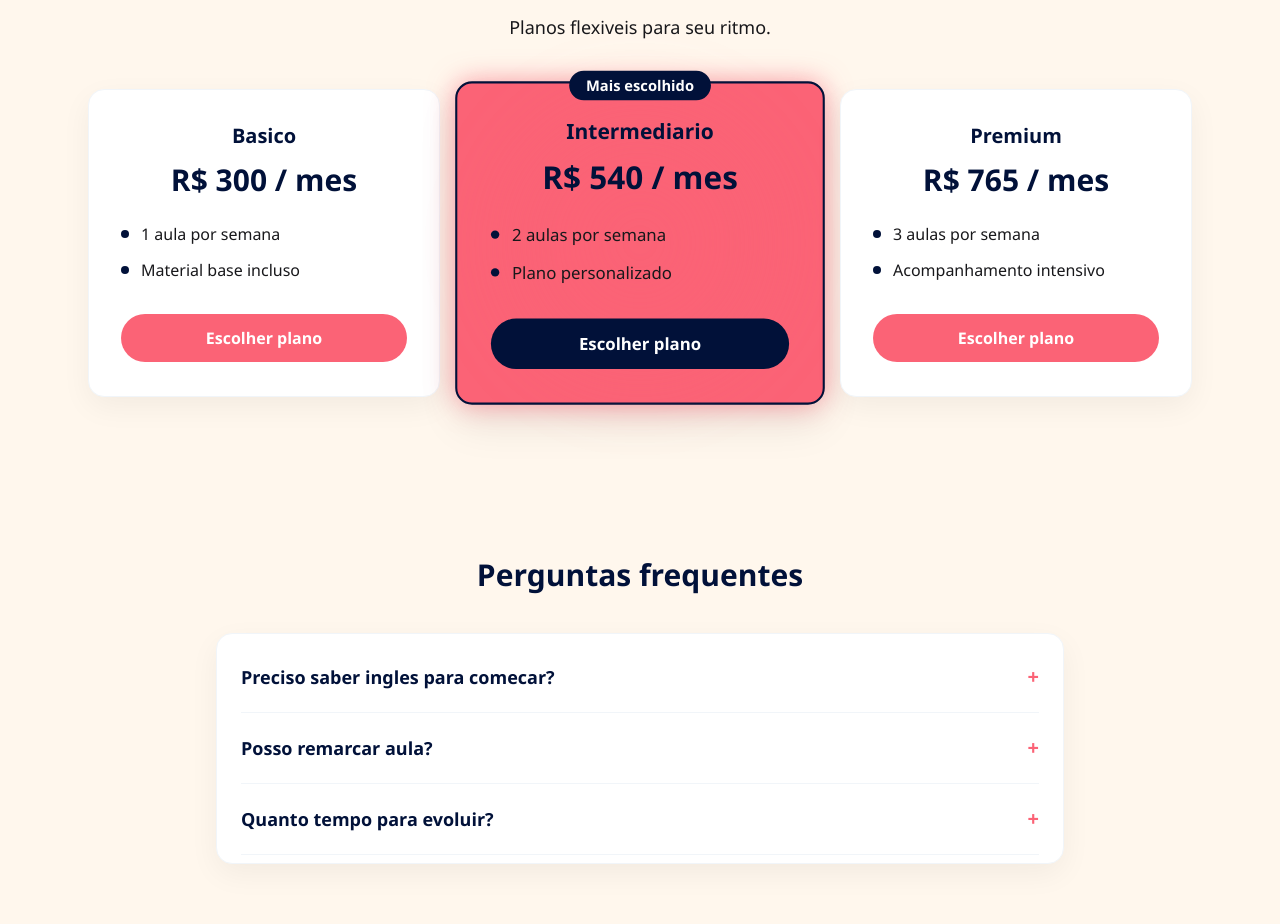
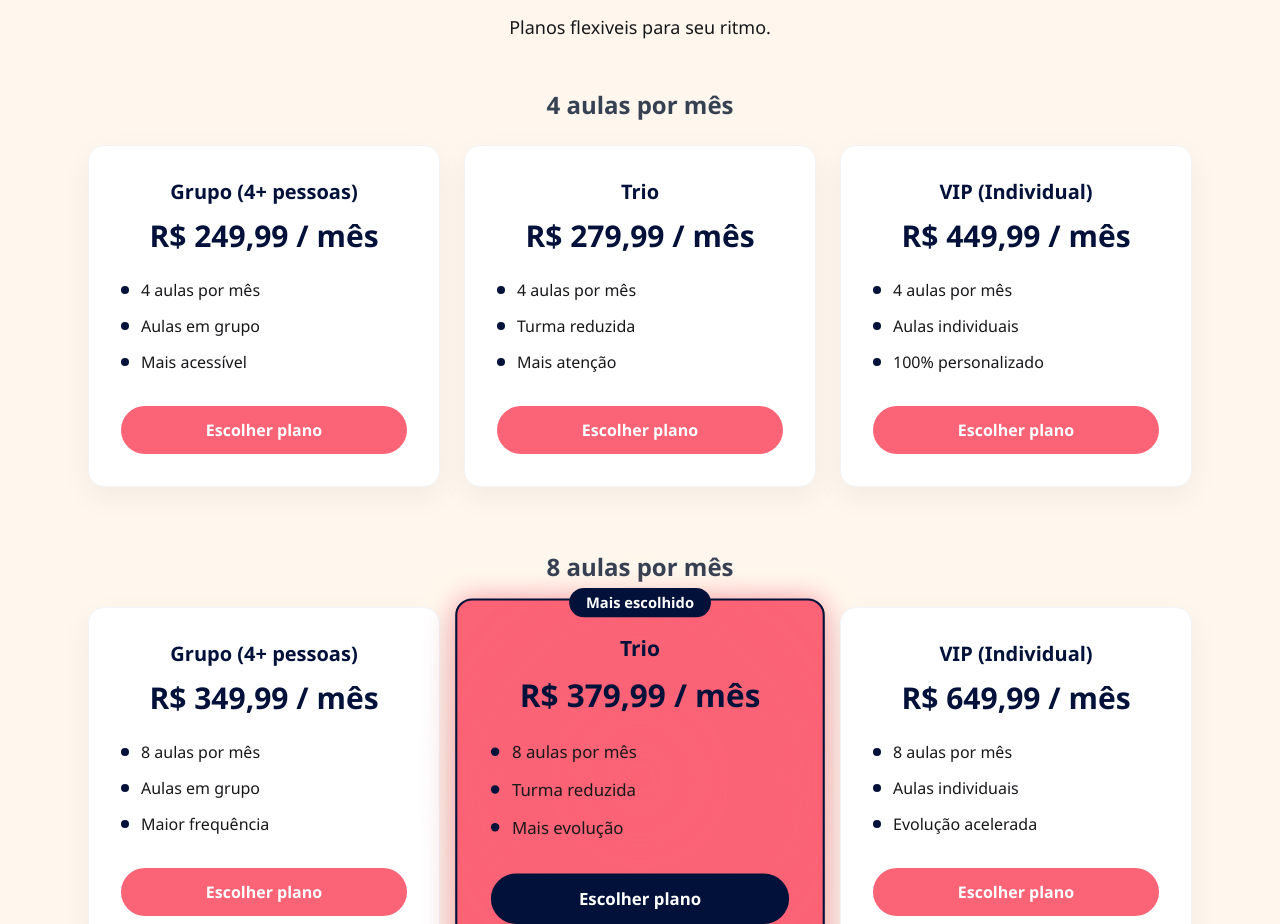
Before and after one commit to Kaikyterto/teacherjade, a React (Vite) app: page / in a window 1280 px wide. Shown: the part 1876-2800 px from the top of the page. Built offline with nearby package versions, Linux system fonts and the light colour scheme.

Commit message:
alterando planos

```diff
--- a/src/components/Card.jsx
+++ b/src/components/Card.jsx
@@ -1,38 +1,24 @@
 import { getWhatsAppUrl, plans } from "../content/site";
 
 export default function Card() {
-  return (
-    <section
-      id="card"
-      className="py-20"
-      style={{ backgroundColor: "var(--brand-amber)" }}
-    >
-      <div className="mx-auto w-full max-w-6xl px-6 text-center">
-        {/* TÍTULO */}
-        <h2
-          className="text-3xl font-bold"
-          style={{ color: "var(--brand-primary)" }}
-        >
-          Escolha seu plano
-        </h2>
+  const planos4 = plans.filter((p) =>
+    p.features.some((f) => f.includes("4 aulas"))
+  );
 
-        <p className="mt-4 text-lg" style={{ color: "var(--brand-ink)" }}>
-          Planos flexiveis para seu ritmo.
-        </p>
+  const planos8 = plans.filter((p) =>
+    p.features.some((f) => f.includes("8 aulas"))
+  );
 
-        {/* CARDS */}
-        <div className="mt-12 grid gap-6 md:grid-cols-3">
-          {plans.map((plan) => {
+  const renderCards = (lista) =>
+    lista.map((plan, index) => {
       const isFeatured = plan.featured;
 
       return (
         <article
-                key={plan.name}
+          key={plan.name + index}
           className="relative rounded-2xl p-8 transition duration-300"
           style={{
-                  backgroundColor: isFeatured
-                    ? "var(--brand-light-pink)"
-                    : "#fff",
+            backgroundColor: isFeatured ? "var(--brand-light-pink)" : "#fff",
             border: isFeatured
               ? "2px solid var(--brand-primary)"
               : "1px solid #f1f5f9",
@@ -106,7 +92,7 @@ export default function Card() {
 
           {/* BOTÃO */}
           <a
-                  href={getWhatsAppUrl(plan.message)}
+            href={getWhatsAppUrl(plan.message, plan.source)}
             className="mt-8 block rounded-full px-6 py-3 text-center font-semibold transition"
             style={{
               backgroundColor: isFeatured
@@ -115,8 +101,7 @@ export default function Card() {
               color: "#fff",
             }}
             onMouseOver={(e) =>
-                    (e.currentTarget.style.backgroundColor =
-                      "var(--brand-primary)")
+              (e.currentTarget.style.backgroundColor = "var(--brand-primary)")
             }
             onMouseOut={(e) =>
               (e.currentTarget.style.backgroundColor = isFeatured
@@ -128,7 +113,41 @@ export default function Card() {
           </a>
         </article>
       );
-          })}
+    });
+
+  return (
+    <section
+      id="card"
+      className="py-20"
+      style={{ backgroundColor: "var(--brand-amber)" }}
+    >
+      <div className="mx-auto w-full max-w-6xl px-6 text-center">
+        {/* TÍTULO */}
+        <h2
+          className="text-3xl font-bold"
+          style={{ color: "var(--brand-primary)" }}
+        >
+          Escolha seu plano
+        </h2>
+
+        <p className="mt-4 text-lg" style={{ color: "var(--brand-ink)" }}>
+          Planos flexiveis para seu ritmo.
+        </p>
+
+        <h3 className="mt-12 text-2xl font-semibold text-gray-700">
+          4 aulas por mês
+        </h3>
+
+        <div className="mt-6 grid gap-6 md:grid-cols-2 lg:grid-cols-3">
+          {renderCards(planos4)}
+        </div>
+
+        <h3 className="mt-16 text-2xl font-semibold text-gray-700">
+          8 aulas por mês
+        </h3>
+
+        <div className="mt-6 grid gap-6 md:grid-cols-2 lg:grid-cols-3">
+          {renderCards(planos8)}
         </div>
       </div>
     </section>
--- a/src/content/site.js
+++ b/src/content/site.js
@@ -1,16 +1,26 @@
 export const siteContent = {
   brandName: "Teacher Jade",
   subtitle: "English Coaching",
-  email: "contato@teacherjade.com",
-  phoneDisplay: "(45) 99817-2267",
-  phoneDigits: "5545998172267",
-  defaultMessage: "Ola! Quero saber mais sobre as aulas.",
+  email: "jadelfernandes@yahoo.com.au",
+  instagram:
+    "https://www.instagram.com/jade_lfernandes?igsh=MXZxY241dTA0ZmlqYQ==",
+  phoneDisplay: "(19) 99160-6984",
+  phoneDigits: "5519991606984",
+
+  defaultMessage: "Olá! Vim pelo site e quero saber mais sobre as aulas.",
   primaryCtaLabel: "Comecar agora",
-  primaryCtaMessage: "Ola! Quero comecar as aulas.",
+  primaryCtaMessage: "Olá! Vim pelo site e quero começar as aulas.",
 };
 
-export function getWhatsAppUrl(message = siteContent.defaultMessage) {
-  return `https://wa.me/${siteContent.phoneDigits}?text=${encodeURIComponent(message)}`;
+export function getWhatsAppUrl(
+  message = siteContent.defaultMessage,
+  source = ""
+) {
+  const finalMessage = source ? `${message} (${source})` : message;
+
+  return `https://wa.me/${siteContent.phoneDigits}?text=${encodeURIComponent(
+    finalMessage
+  )}`;
 }
 
 export const navItems = [
@@ -23,23 +33,51 @@ export const navItems = [
 
 export const plans = [
   {
-    name: "Basico",
-    price: "R$ 300 / mes",
-    features: ["1 aula por semana", "Material base incluso"],
-    message: "Ola! Quero o plano Basico.",
+    name: "Grupo (4+ pessoas)",
+    price: "R$ 249,99 / mês",
+    features: ["4 aulas por mês", "Aulas em grupo", "Mais acessível"],
+    message:
+      "Olá! Vim pelo site e tenho interesse no plano em grupo (4 aulas).",
+    source: "Grupo 4 aulas",
   },
   {
-    name: "Intermediario",
-    price: "R$ 540 / mes",
-    features: ["2 aulas por semana", "Plano personalizado"],
-    message: "Ola! Quero o plano Intermediario.",
-    featured: true,
+    name: "Grupo (4+ pessoas)",
+    price: "R$ 349,99 / mês",
+    features: ["8 aulas por mês", "Aulas em grupo", "Maior frequência"],
+    message:
+      "Olá! Vim pelo site e tenho interesse no plano em grupo (8 aulas).",
+    source: "Grupo 8 aulas",
+  },
+
+  {
+    name: "Trio",
+    price: "R$ 279,99 / mês",
+    features: ["4 aulas por mês", "Turma reduzida", "Mais atenção"],
+    message: "Olá! Vim pelo site e tenho interesse no plano trio (4 aulas).",
+    source: "Trio 4 aulas",
   },
   {
-    name: "Premium",
-    price: "R$ 765 / mes",
-    features: ["3 aulas por semana", "Acompanhamento intensivo"],
-    message: "Ola! Quero o plano Premium.",
+    name: "Trio",
+    price: "R$ 379,99 / mês",
+    features: ["8 aulas por mês", "Turma reduzida", "Mais evolução"],
+    message: "Olá! Vim pelo site e tenho interesse no plano trio (8 aulas).",
+    source: "Trio 8 aulas",
+    featured: true, // 🔥 destaque aqui (melhor custo-benefício)
+  },
+
+  {
+    name: "VIP (Individual)",
+    price: "R$ 449,99 / mês",
+    features: ["4 aulas por mês", "Aulas individuais", "100% personalizado"],
+    message: "Olá! Vim pelo site e tenho interesse no plano VIP (4 aulas).",
+    source: "VIP 4 aulas",
+  },
+  {
+    name: "VIP (Individual)",
+    price: "R$ 649,99 / mês",
+    features: ["8 aulas por mês", "Aulas individuais", "Evolução acelerada"],
+    message: "Olá! Vim pelo site e tenho interesse no plano VIP (8 aulas).",
+    source: "VIP 8 aulas",
   },
 ];
 
```
Lines whose indentation alone changed are shown as unchanged.
